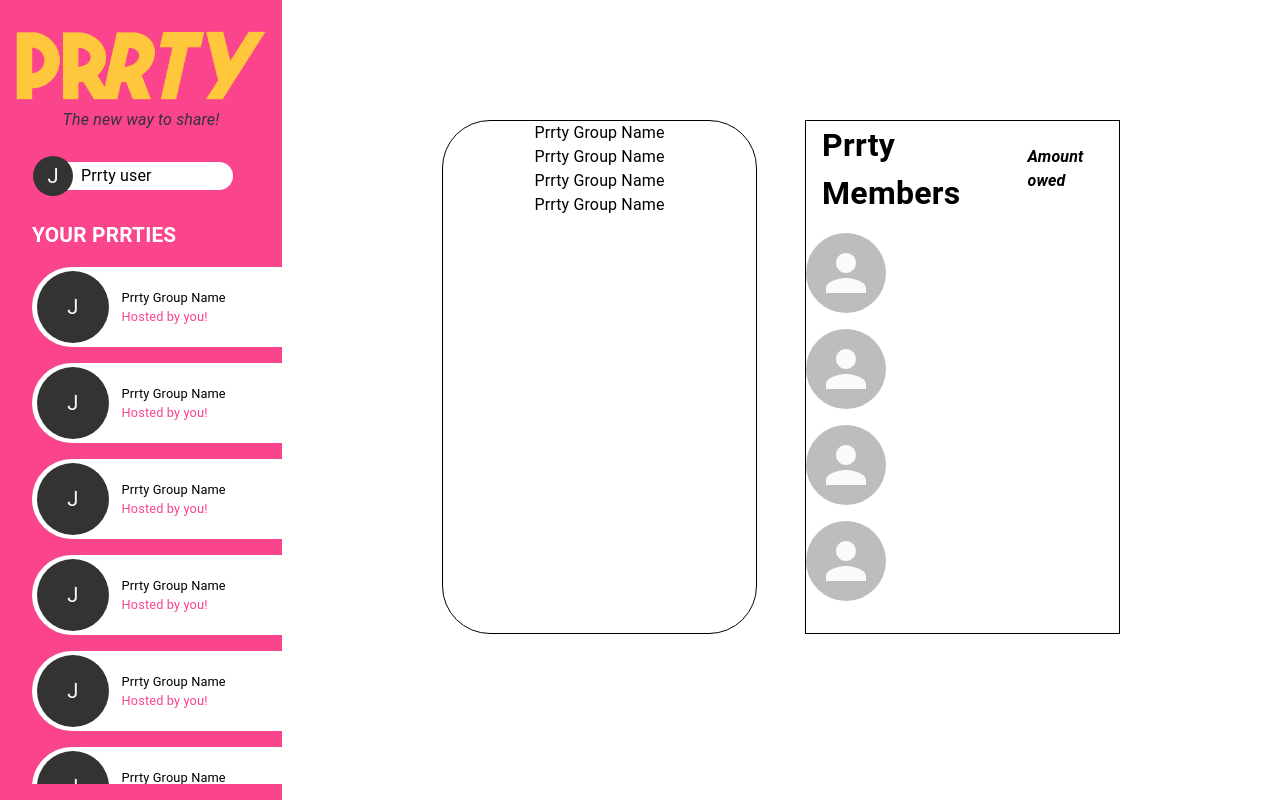
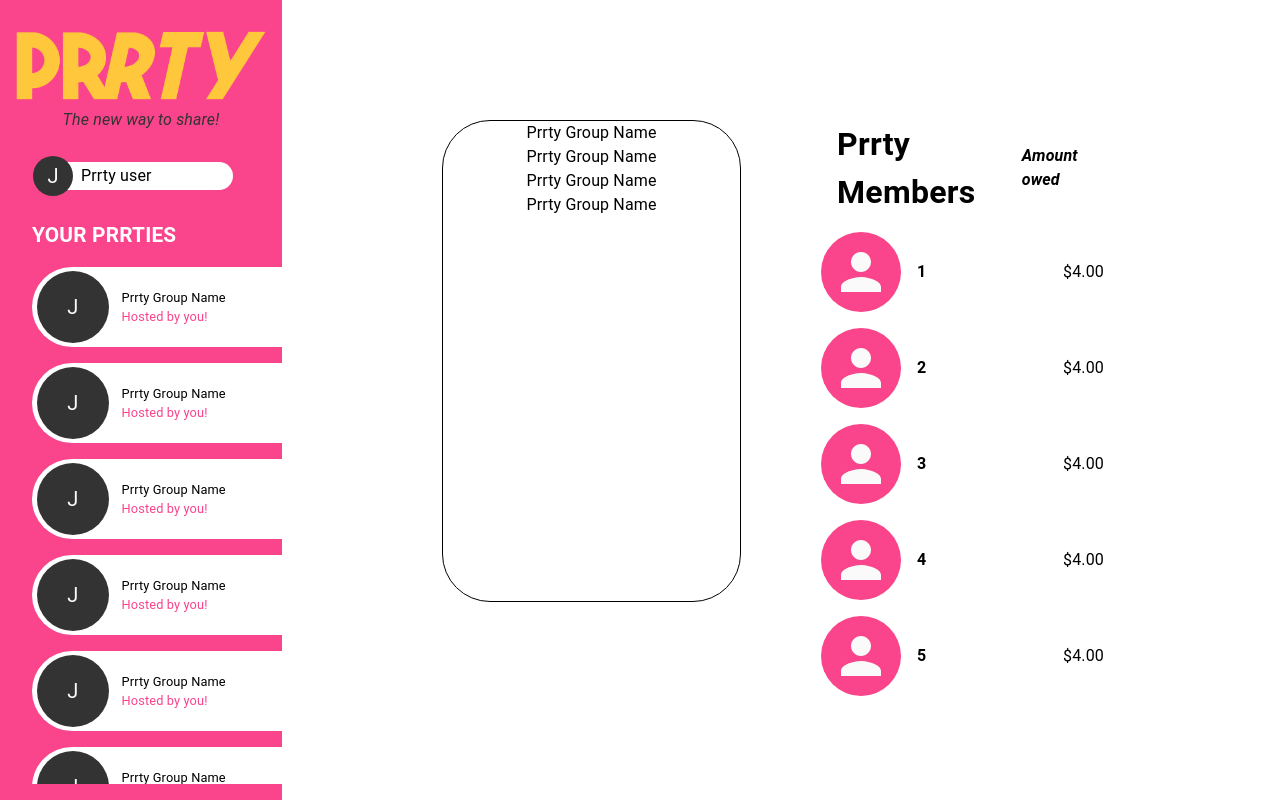
Before and after one commit to JoshDubar/Unihack-2021, a React (Create React App) app in the folder client/: page /home in a window 1280 px wide. Built offline with nearby package versions, Linux system fonts and the light colour scheme; no server answers.

Commit message:
added main prrty member list

```diff
--- a/client/src/components/Prrty/PrrtyGroup.jsx
+++ b/client/src/components/Prrty/PrrtyGroup.jsx
@@ -1,15 +1,17 @@
 import React from "react";
 import { Box, Grid, Typography } from "@material-ui/core";
 import PrrtyGroupMember from "./PrrtyGroupMember";
+import PerfectScrollbar from "react-perfect-scrollbar";
+import "react-perfect-scrollbar/dist/css/styles.css";
 
 const PrrtyHome = () => {
   return (
     <Box padding="0 10rem" height="100vh" width="100%">
       <Grid
         container
-        spacing={6}
+        spacing={10}
         alignItems="center"
-        style={{ height: "100vh" }}
+        style={{ height: "100vh", overflow: "hidden" }}
       >
         <Grid item xs={6} style={{ height: "70%" }}>
           <Box
@@ -30,7 +32,7 @@ const PrrtyHome = () => {
           </Box>
         </Grid>
         <Grid item xs={6} style={{ height: "70%" }}>
-          <Box border="1px solid black" height="100%">
+          <Box height="100%">
             <Box
               display="flex"
               flexDirection="row"
@@ -47,14 +49,22 @@ const PrrtyHome = () => {
               >
                 Prrty Members
               </Typography>
-              <Typography style={{ fontSize: "1rem", fontWeight: "bold" }}>
+              <Typography
+                style={{
+                  fontSize: "1rem",
+                  fontWeight: "bold",
+                  paddingRight: "1rem",
+                }}
+              >
                 <i>Amount owed</i>
               </Typography>
             </Box>
 
-            {[1, 2, 3, 4].map((name) => (
-              <PrrtyGroupMember key={`member__${name}`} />
-            ))}
+            <PerfectScrollbar>
+              {[1, 2, 3, 4, 5, 6, 7, 8].map((user) => (
+                <PrrtyGroupMember user={user} key={`member__${user}`} />
+              ))}
+            </PerfectScrollbar>
           </Box>
         </Grid>
       </Grid>
--- a/client/src/components/Prrty/PrrtyGroupMember.jsx
+++ b/client/src/components/Prrty/PrrtyGroupMember.jsx
@@ -1,10 +1,33 @@
 import React from "react";
-import { Box, Avatar } from "@material-ui/core";
+import { Box, Avatar, Typography, useTheme } from "@material-ui/core";
 
-const PrrtyGroupMember = () => {
+const PrrtyGroupMember = ({ user }) => {
+  const theme = useTheme();
   return (
-    <Box marginBottom="1rem">
-      <Avatar style={{ width: "5rem", height: "5rem" }} />
+    <Box
+      width="100%"
+      marginBottom="1rem"
+      display="flex"
+      flexDirection="row"
+      alignItems="center"
+      justifyContent="space-between"
+    >
+      <Box display="flex" flexDirection="row" alignItems="center">
+        <Avatar
+          style={{
+            backgroundColor: theme.palette.primary.main,
+            width: "5rem",
+            height: "5rem",
+            marginRight: "1rem",
+          }}
+        />
+        <Typography style={{ fontSize: "1rem", fontWeight: "bold" }}>
+          {user}
+        </Typography>
+      </Box>
+      <Box justifySelf="flex-end" paddingRight="1rem">
+        <Typography>$4.00</Typography>
+      </Box>
     </Box>
   );
 };
--- a/client/src/components/Prrty/PrrtySection.jsx
+++ b/client/src/components/Prrty/PrrtySection.jsx
@@ -5,20 +5,20 @@ import PrrtyBox from "./PrrtyBox";
 import PerfectScrollbar from "react-perfect-scrollbar";
 import "react-perfect-scrollbar/dist/css/styles.css";
 
-const StyledScrollBar = styled(PerfectScrollbar)`
-  color: ${(props) => props.theme.palette.secondary.main};
-  background: ${(props) => props.theme.palette.primary.main};
-  & .ps__thumb-y,
-  .ps__thumb-y:hover {
-    background-color: ${(props) => props.theme.palette.secondary.main};
-  }
-`;
-
 const PrrtySection = () => {
   const theme = useTheme();
-  console.log(theme);
+
+  const StyledScrollBar = styled(PerfectScrollbar)`
+    color: ${theme.palette.secondary.main};
+    background: ${theme.palette.primary.main};
+    & .ps__thumb-y,
+    .ps__thumb-y:hover {
+      background-color: ${theme.palette.secondary.main};
+    }
+  `;
+
   return (
-    <StyledScrollBar theme={theme} options={{ suppressScrollX: true }}>
+    <StyledScrollBar options={{ suppressScrollX: true }}>
       <Box
         id="your-prrties"
         width="100%"
```
